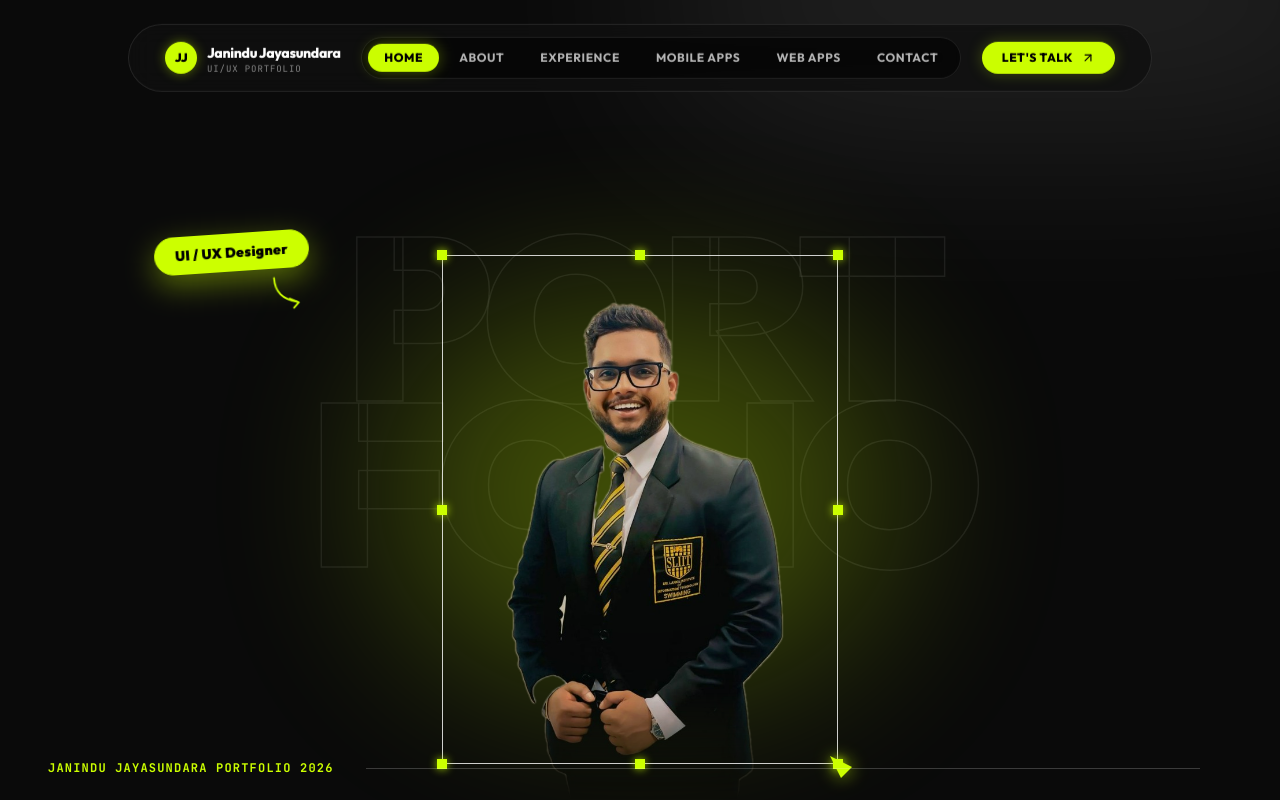
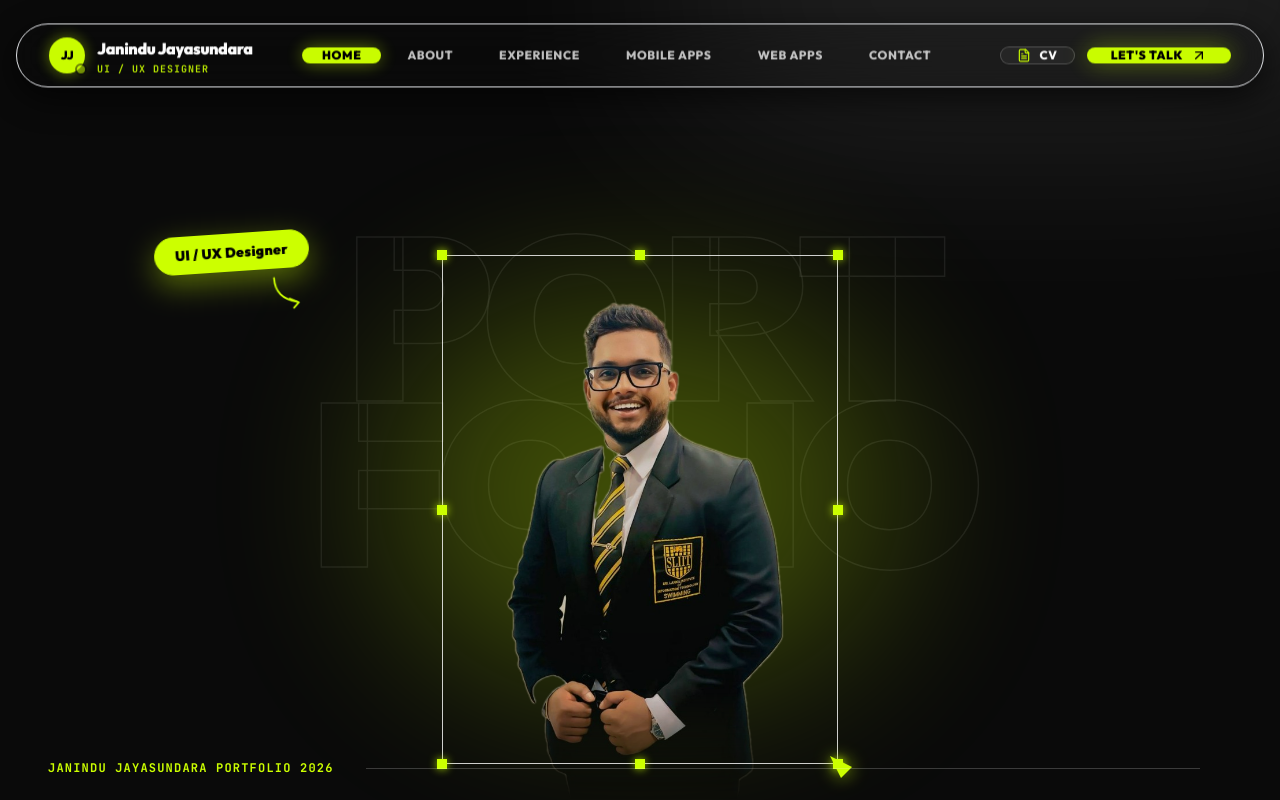
Before and after one commit to JaninduDulanjith/MY_portfolio, a React (Vite) app: page / in a window 1280 px wide. Shown: the top 800 px of the page. Built offline with nearby package versions, Linux system fonts and the light colour scheme.

Commit message:
change nav ui

```diff
--- a/src/components/Navbar.tsx
+++ b/src/components/Navbar.tsx
@@ -1,6 +1,6 @@
 import { useState, useEffect, useRef } from 'react';
 import { motion, AnimatePresence } from 'framer-motion';
-import { MenuIcon, XIcon, ArrowUpRightIcon } from 'lucide-react';
+import { MenuIcon, XIcon, ArrowUpRightIcon, FileTextIcon } from 'lucide-react';
 
 interface NavItem {
   label: string;
@@ -179,36 +179,39 @@ export function Navbar() {
             transition={{ duration: 0.4, ease: 'easeOut' }}
             onMouseEnter={handleMouseEnter}
             onMouseLeave={handleMouseLeave}
-            className={`pointer-events-auto w-full max-w-5xl rounded-full transition-all duration-500 border ${
+            className={`pointer-events-auto w-full max-w-7xl h-16 rounded-full transition-all duration-300 border px-4 sm:px-6 md:px-8 flex items-center justify-between gap-4 sm:gap-6 ${
               scrolled
-                ? 'bg-[#0a0a0a]/90 border-white/15 backdrop-blur-xl shadow-[0_10px_30px_rgba(0,0,0,0.8)] py-2.5 px-4 sm:px-6 md:px-8'
-                : 'bg-[#111111]/80 border-white/10 backdrop-blur-md py-3 px-4 sm:px-6 md:px-9'
-            } flex items-center justify-between`}
+                ? 'bg-[#08080a]/92 border-white/20 backdrop-blur-2xl shadow-[0_14px_45px_rgba(0,0,0,0.9)]'
+                : 'bg-[#121216]/88 border-white/12 backdrop-blur-xl shadow-[0_10px_35px_rgba(0,0,0,0.7)]'
+            }`}
           >
-            {/* Brand Logo / Name */}
+            {/* Brand Logo & Avatar with Status Accent */}
             <a
               href="#home"
               onClick={(e) => {
                 e.preventDefault();
                 handleNavClick({ label: 'Home', href: '#home' });
               }}
-              className="flex items-center gap-2 xs:gap-2.5 group cursor-pointer"
+              className="flex items-center gap-3 group cursor-pointer shrink-0"
             >
-              <div className="w-7 h-7 sm:w-8 sm:h-8 rounded-full bg-[#ccff00] flex items-center justify-center font-display font-black text-black text-[11px] sm:text-xs tracking-tight group-hover:scale-105 transition-transform duration-300 shadow-[0_0_12px_rgba(204,255,0,0.4)] shrink-0">
-                JJ
+              <div className="relative shrink-0">
+                <div className="w-9 h-9 rounded-full bg-[#ccff00] flex items-center justify-center font-display font-black text-black text-xs tracking-tight group-hover:scale-105 transition-transform duration-300 shadow-[0_0_15px_rgba(204,255,0,0.45)]">
+                  JJ
+                </div>
+                <span className="absolute -bottom-0.5 -right-0.5 w-3 h-3 bg-[#ccff00] rounded-full border-2 border-[#0a0a0d] animate-pulse" />
               </div>
               <div className="flex flex-col justify-center">
-                <span className="text-[11px] xs:text-xs sm:text-sm font-display font-extrabold text-white tracking-tight group-hover:text-[#ccff00] transition-colors leading-snug truncate max-w-[130px] xs:max-w-none">
+                <span className="text-xs sm:text-sm md:text-base font-display font-black text-white tracking-tight group-hover:text-[#ccff00] transition-colors leading-none whitespace-nowrap">
                   Janindu Jayasundara
                 </span>
-                <span className="text-[8px] xs:text-[9px] text-white/50 font-mono tracking-widest uppercase leading-none mt-0.5">
-                  UI/UX Portfolio
+                <span className="text-[9px] sm:text-[10px] font-mono text-[#ccff00]/90 tracking-widest uppercase mt-1 leading-none font-bold">
+                  UI / UX Designer
                 </span>
               </div>
             </a>
 
-            {/* Desktop Navigation Links */}
-            <div className="hidden md:flex items-center gap-1 bg-black/50 p-1.5 rounded-full border border-white/10 backdrop-blur-md">
+            {/* Desktop Navigation Links (Clean floating layout without middle borders) */}
+            <div className="hidden md:flex items-center gap-1.5 shrink-0">
               {navItems.map((item) => {
                 const isActive = isItemActive(item);
 
@@ -216,20 +219,20 @@ export function Navbar() {
                   <button
                     key={item.label}
                     onClick={() => handleNavClick(item)}
-                    className="relative px-3.5 lg:px-4 py-1.5 rounded-full text-xs font-display font-bold uppercase tracking-wider transition-colors duration-300"
+                    className="relative px-4 lg:px-5 h-8.5 rounded-full text-xs font-display font-extrabold uppercase tracking-wider transition-colors duration-300 whitespace-nowrap flex items-center justify-center"
                   >
                     {isActive && (
                       <motion.div
                         layoutId="navbarActiveTab"
-                        className="absolute inset-0 bg-[#ccff00] rounded-full shadow-[0_0_15px_rgba(204,255,0,0.35)]"
-                        transition={{ type: 'spring', stiffness: 380, damping: 30 }}
+                        className="absolute inset-0 bg-[#ccff00] rounded-full shadow-[0_0_18px_rgba(204,255,0,0.45)]"
+                        transition={{ type: 'spring', stiffness: 420, damping: 32 }}
                       />
                     )}
                     <span
                       className={`relative z-10 transition-colors duration-300 ${
                         isActive
-                          ? 'text-black font-extrabold'
-                          : 'text-white/70 hover:text-white'
+                          ? 'text-black font-black'
+                          : 'text-white/75 hover:text-white'
                       }`}
                     >
                       {item.label}
@@ -239,25 +242,35 @@ export function Navbar() {
               })}
             </div>
 
-            {/* Hire / Contact CTA Button */}
-            <div className="hidden md:flex items-center">
+            {/* Right Action Buttons: CV & Let's Talk CTA */}
+            <div className="hidden md:flex items-center gap-3 shrink-0">
+              <a
+                href="/Janindu_Jayasundara_CV.pdf"
+                target="_blank"
+                rel="noopener noreferrer"
+                download="Janindu_Jayasundara_CV.pdf"
+                className="group flex items-center justify-center gap-2 px-4 h-9.5 rounded-full border border-white/20 hover:border-[#ccff00]/70 text-white hover:text-[#ccff00] font-display font-extrabold text-xs uppercase tracking-wider transition-all duration-300 bg-white/5 hover:bg-[#ccff00]/15 shadow-sm whitespace-nowrap"
+              >
+                <FileTextIcon className="w-3.5 h-3.5 text-[#ccff00]" />
+                <span>CV</span>
+              </a>
               <a
                 href="#contact"
                 onClick={(e) => {
                   e.preventDefault();
                   handleNavClick({ label: 'Contact', href: '#contact' });
                 }}
-                className="group flex items-center gap-2 px-4 lg:px-5 py-2 rounded-full bg-[#ccff00] text-black font-display font-extrabold text-xs uppercase tracking-wider hover:bg-white transition-all duration-300 shadow-[0_0_15px_rgba(204,255,0,0.25)] hover:shadow-white/20"
+                className="group flex items-center justify-center gap-2 px-5 sm:px-6 h-9.5 rounded-full bg-[#ccff00] text-black font-display font-black text-xs uppercase tracking-wider hover:bg-white transition-all duration-300 shadow-[0_0_24px_rgba(204,255,0,0.4)] hover:shadow-white/40 hover:scale-[1.03] active:scale-[0.98] whitespace-nowrap"
               >
                 <span>Let's Talk</span>
-                <ArrowUpRightIcon className="w-3.5 h-3.5 group-hover:translate-x-0.5 group-hover:-translate-y-0.5 transition-transform" />
+                <ArrowUpRightIcon className="w-4 h-4 group-hover:translate-x-0.5 group-hover:-translate-y-0.5 transition-transform" />
               </a>
             </div>
 
             {/* Mobile Hamburger Menu Button */}
             <button
               onClick={() => setMobileMenuOpen(!mobileMenuOpen)}
-              className="md:hidden p-1.5 sm:p-2 rounded-full bg-white/5 border border-white/10 text-white hover:text-[#ccff00] transition-colors"
+              className="md:hidden p-2 rounded-full bg-white/5 border border-white/12 text-white hover:text-[#ccff00] hover:bg-white/10 transition-all shrink-0"
               aria-label="Toggle Navigation Menu"
             >
               {mobileMenuOpen ? (
@@ -278,29 +291,41 @@ export function Navbar() {
                 transition={{ duration: 0.3 }}
                 onMouseEnter={handleMouseEnter}
                 onMouseLeave={handleMouseLeave}
-                className="pointer-events-auto absolute top-16 sm:top-20 left-3 right-3 xs:left-4 xs:right-4 bg-[#121212]/95 border border-white/15 rounded-2xl xs:rounded-3xl p-4 sm:p-6 backdrop-blur-2xl shadow-2xl md:hidden flex flex-col gap-2.5 max-h-[80vh] overflow-y-auto custom-scrollbar"
+                className="pointer-events-auto absolute top-18 sm:top-20 left-3 right-3 xs:left-4 xs:right-4 bg-[#121216]/96 border border-white/15 rounded-3xl p-5 sm:p-6 backdrop-blur-2xl shadow-[0_25px_60px_rgba(0,0,0,0.9)] md:hidden flex flex-col gap-3 max-h-[80vh] overflow-y-auto custom-scrollbar"
               >
-                <div className="text-[10px] text-[#ccff00] font-mono tracking-widest uppercase mb-0.5 flex items-center gap-1.5">
-                  <span className="w-1.5 h-1.5 rounded-full bg-[#ccff00] animate-ping" />
-                  Navigation Menu
+                <div className="text-[10px] text-[#ccff00] font-mono font-bold tracking-widest uppercase mb-0.5 flex items-center gap-2">
+                  <span className="w-2 h-2 rounded-full bg-[#ccff00] animate-ping" />
+                  <span>Navigation Menu</span>
                 </div>
                 {navItems.map((item) => (
                   <button
                     key={item.label}
                     onClick={() => handleNavClick(item)}
-                    className="flex items-center justify-between p-3 xs:p-3.5 rounded-xl xs:rounded-2xl bg-white/5 hover:bg-[#ccff00]/10 hover:border-[#ccff00]/40 border border-white/5 text-left text-xs xs:text-sm font-display font-bold text-white hover:text-[#ccff00] transition-all"
+                    className="flex items-center justify-between p-3.5 rounded-2xl bg-white/5 hover:bg-[#ccff00]/10 hover:border-[#ccff00]/40 border border-white/5 text-left text-xs xs:text-sm font-display font-extrabold text-white hover:text-[#ccff00] transition-all"
                   >
                     <span className="tracking-wide">{item.label}</span>
                     <ArrowUpRightIcon className="w-4 h-4 text-white/40" />
                   </button>
                 ))}
+
+                <a
+                  href="/Janindu_Jayasundara_CV.pdf"
+                  target="_blank"
+                  rel="noopener noreferrer"
+                  download="Janindu_Jayasundara_CV.pdf"
+                  className="mt-1 w-full py-3.5 bg-white/10 hover:bg-[#ccff00]/20 border border-white/15 text-white hover:text-[#ccff00] font-display font-extrabold text-xs uppercase tracking-widest text-center rounded-2xl flex items-center justify-center gap-2 transition-all shadow-md"
+                >
+                  <FileTextIcon className="w-4 h-4 text-[#ccff00]" />
+                  <span>Download Full CV</span>
+                </a>
+
                 <a
                   href="#contact"
                   onClick={(e) => {
                     e.preventDefault();
                     handleNavClick({ label: 'Contact', href: '#contact' });
                   }}
-                  className="mt-1 w-full py-3 sm:py-3.5 bg-[#ccff00] text-black font-display font-extrabold text-xs uppercase tracking-widest text-center rounded-xl xs:rounded-2xl shadow-lg"
+                  className="w-full py-3.5 bg-[#ccff00] text-black font-display font-black text-xs uppercase tracking-widest text-center rounded-2xl shadow-[0_10px_30px_rgba(204,255,0,0.35)] hover:bg-white transition-all"
                 >
                   Get In Touch
                 </a>
```
